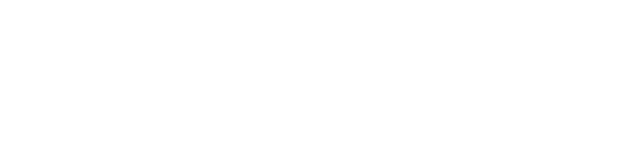
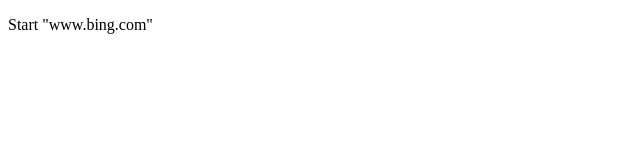
Before and after one commit to YourAverageGreenNoob/REmote-CodeContent, a plain HTML site: page index.html in a window 1280 px wide. Shown: the whole page, without its empty margins (0-640 px from the left). Drawn offline with Linux system fonts and the light colour scheme.

Commit message:
Update index.html

```diff
--- a/index.html
+++ b/index.html
@@ -4,6 +4,6 @@
 
   </head>
   <body>
-
+<p>Start "www.bing.com"</p>
   </body>
 </html>
```
